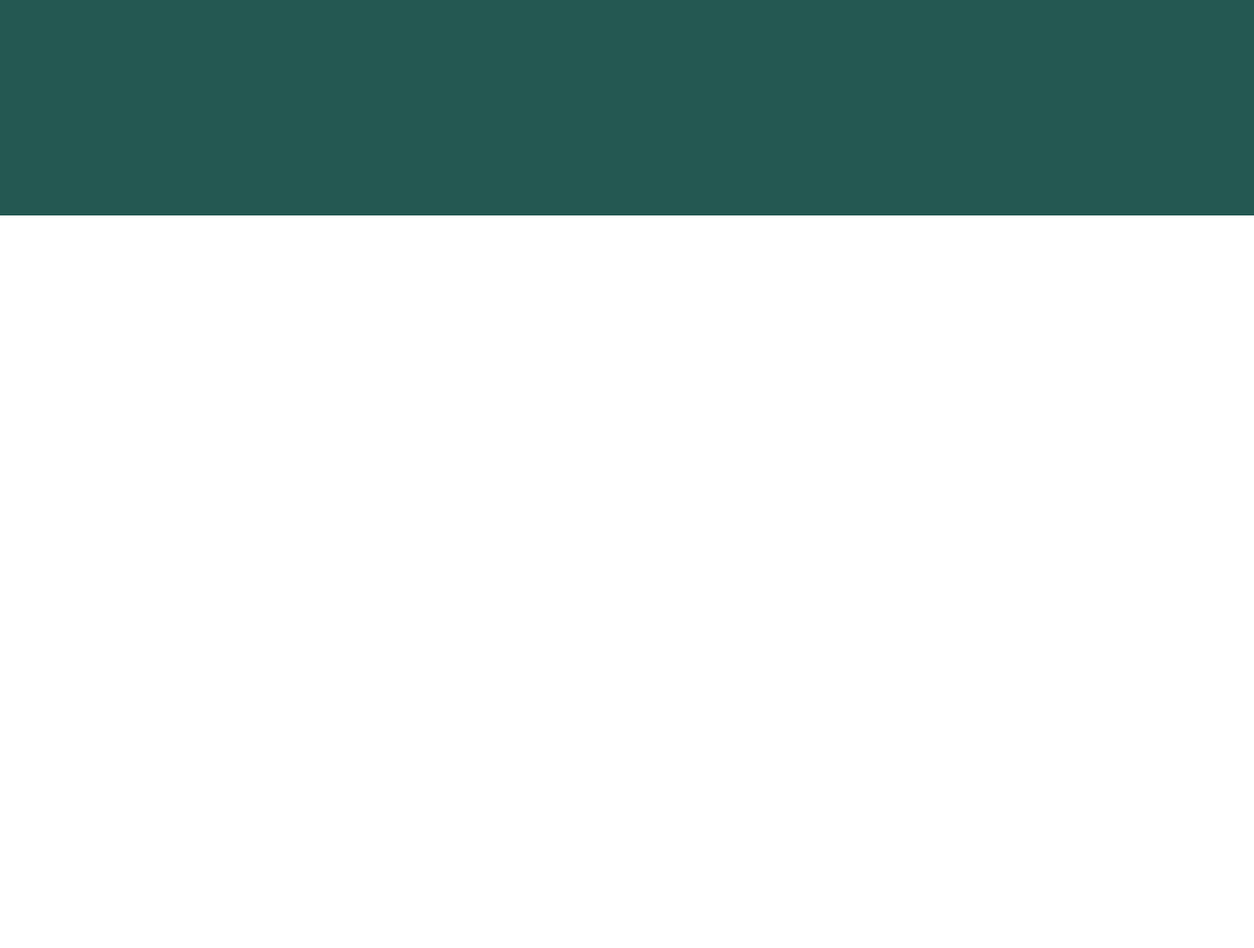
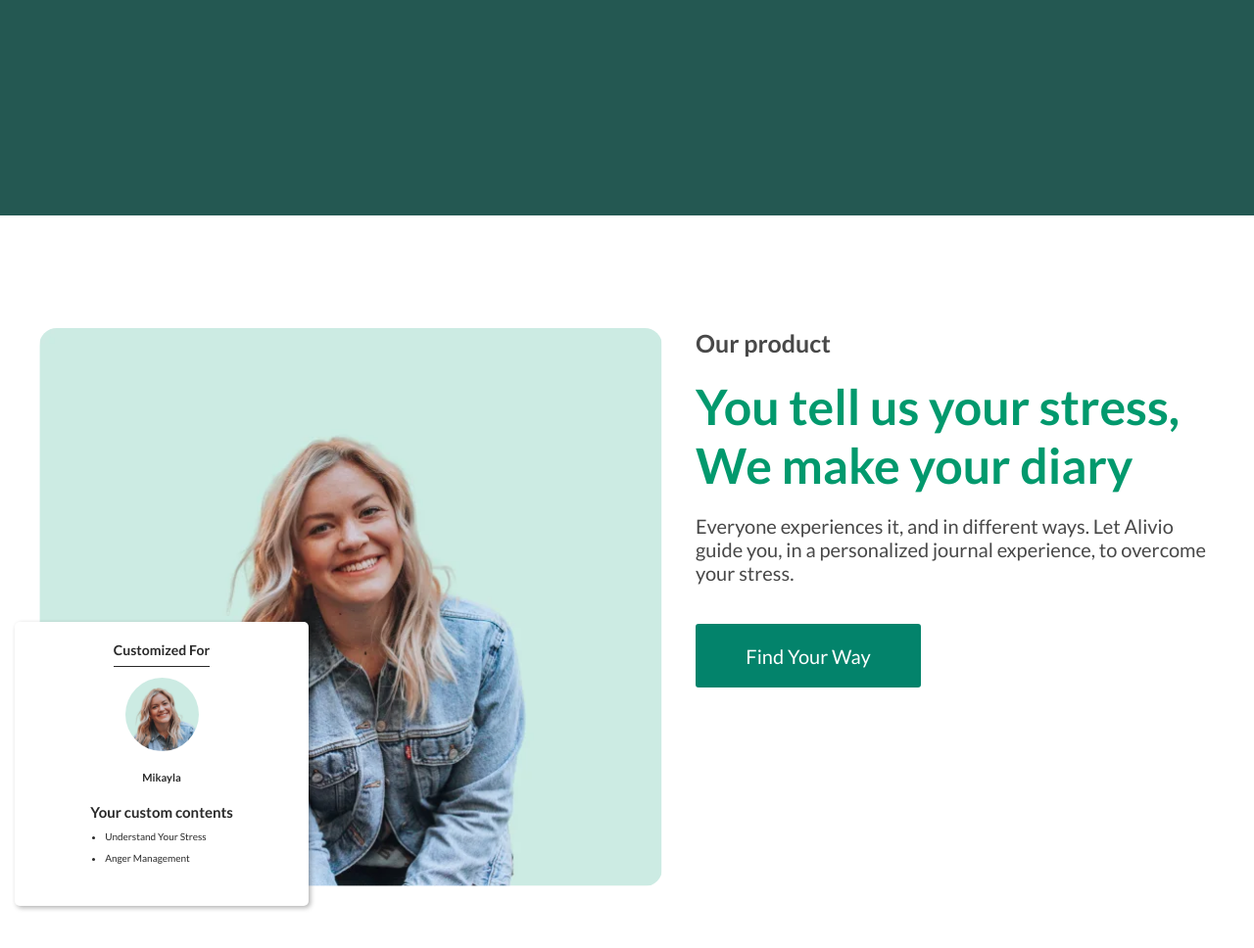
Before and after one commit to AkzholMdtvch/alivio_page, a plain HTML site: page index.html in a window 1280 px wide. Shown: the part 3130-4098 px from the top of the page at 98% size. Before the commit the page ends 3350 px from the top, so only its background shows below. Drawn offline with Linux system fonts and the light colour scheme.

Commit message:
product section implemented

```diff
--- a/index.css
+++ b/index.css
@@ -5,3 +5,5 @@
 @import url("styles/about.css");
 @import url("styles/card.css");
 @import url("styles/success.css");
+@import url("styles/product.css");
+@import url("styles/person-card.css");
--- a/index.html
+++ b/index.html
@@ -181,6 +181,64 @@
                     </div>
                 </div>
             </section>
+
+            <section class="product" aria-label="product section">
+                <div class="container">
+                    <div class="product__wrapper">
+                        <div class="product__preview">
+                            <img
+                                src="assets/webp/photo_card.webp"
+                                alt="product preview"
+                                class="product__preview-img"
+                            />
+                        </div>
+
+                        <div class="product__content">
+                            <h4 class="product__info">Our product</h4>
+                            <h5 class="product__title">
+                                You tell us your stress, We make your diary
+                            </h5>
+                            <p
+                                class="product__desc"
+                                aria-label="product description"
+                            >
+                                Everyone experiences it, and in different ways.
+                                Let Alivio guide you, in a personalized journal
+                                experience, to overcome your stress.
+                            </p>
+                            <button class="btn">Find Your Way</button>
+                        </div>
+
+                        <figure class="person-card" aria-label="person card">
+                            <h4 class="person-card__title">Customized For</h4>
+                            <div class="person-card__preview">
+                                <img
+                                    src="assets/webp/photo_card.webp"
+                                    alt="person card preview"
+                                    class="person-card__preview-img"
+                                />
+                            </div>
+                            <h5 class="person-card__name">Mikayla</h5>
+                            <blockquote
+                                class="person-card__desc"
+                                aria-label="description"
+                            >
+                                <h6 class="person-card__subtitle">
+                                    Your custom contents
+                                </h6>
+                                <ul class="person-card__list">
+                                    <li class="person-card__list-item">
+                                        Understand Your Stress
+                                    </li>
+                                    <li class="person-card__list-item">
+                                        Anger Management
+                                    </li>
+                                </ul>
+                            </blockquote>
+                        </figure>
+                    </div>
+                </div>
+            </section>
         </main>
     </body>
 </html>
--- a/styles/basic.css
+++ b/styles/basic.css
@@ -26,7 +26,8 @@ h4,
 h5,
 h6,
 p,
-figure {
+figure,
+blockquote {
     margin: 0;
 }
 
--- /dev/null
+++ b/styles/person-card.css
@@ -0,0 +1,72 @@
+.person-card {
+    padding: 20px 0 20px 0;
+    position: absolute;
+    top: 300px;
+    left: 5px;
+    width: 300px;
+    height: 290px;
+    border-radius: 5px;
+    box-shadow: 2px 2px 5px 0 rgba(0, 0, 0, 0.3);
+    overflow: hidden;
+    background: var(--co-white);
+    color: var(--co-black);
+    display: flex;
+    flex-direction: column;
+    justify-content: start;
+    align-items: center;
+    gap: 20px;
+}
+
+.person-card__title {
+    font-size: 14px;
+    font-weight: 600;
+    position: relative;
+}
+
+.person-card__title::after {
+    content: "";
+    position: absolute;
+    width: 100%;
+    height: 1px;
+    background: var(--co-black);
+    top: 25px;
+    left: 0px;
+    right: 0px;
+}
+
+.person-card__preview {
+    width: 75px;
+    height: 75px;
+    overflow: hidden;
+    border-radius: 50%;
+    flex-shrink: 0;
+}
+
+.person-card__preview-img {
+    width: 120px;
+    height: 120px;
+    object-fit: cover;
+    object-position: -30px -13px;
+}
+
+.person-card__name {
+    font-size: 11px;
+}
+
+.person-card__desc {
+}
+
+.person-card__subtitle {
+    font-size: 15px;
+    font-weight: 700;
+}
+
+.person-card__list {
+    list-style: disc;
+    margin: 10px 0 0 15px;
+}
+
+.person-card__list-item {
+    font-size: 10px;
+    margin: 10px 0 0 0;
+}
--- /dev/null
+++ b/styles/product.css
@@ -0,0 +1,95 @@
+.product {
+    padding: 115px 0 240px;
+}
+
+.product__wrapper {
+    padding: 0 30px;
+    width: 100%;
+    position: relative;
+    display: flex;
+    justify-content: space-between;
+    align-items: start;
+    column-gap: 15px;
+}
+
+.product__preview {
+    height: 570px;
+    border-radius: 18px;
+    overflow: hidden;
+}
+
+.product__preview-img {
+    width: 100%;
+    height: 100%;
+    object-fit: cover;
+}
+
+.product__content {
+    max-width: 530px;
+    display: flex;
+    flex-direction: column;
+    justify-content: start;
+    align-items: start;
+    row-gap: 20px;
+}
+
+.product__info {
+    font-size: 25px;
+    font-weight: 600;
+    color: var(--co-light-black);
+}
+
+.product__title {
+    font-size: 50px;
+    font-weight: 700;
+    color: var(--co-light-green);
+}
+
+.product__desc {
+    font-size: 20px;
+    color: var(--co-light-black);
+}
+
+.product__content .btn {
+    width: 230px;
+    height: 65px;
+    margin: 20px 0 0 0;
+}
+
+@media (max-width: 992px) {
+    .product__content {
+        max-width: 390px;
+    }
+    .product__title {
+        font-size: 32px;
+    }
+}
+
+@media (max-width: 768px) {
+    .product {
+        padding: 90px 0 200px;
+    }
+    .product__wrapper {
+        flex-wrap: wrap;
+        justify-content: center;
+        row-gap: 50px;
+    }
+    .product__preview {
+        height: 470px;
+    }
+    .product__info {
+        font-size: 22px;
+    }
+    .product__title {
+        font-size: 28px;
+    }
+    .product__desc {
+        font-size: 18px;
+    }
+    .product__content .btn {
+        margin: 14px 0 0 0;
+    }
+    .product__wrapper .person-card {
+        display: none;
+    }
+}
```
